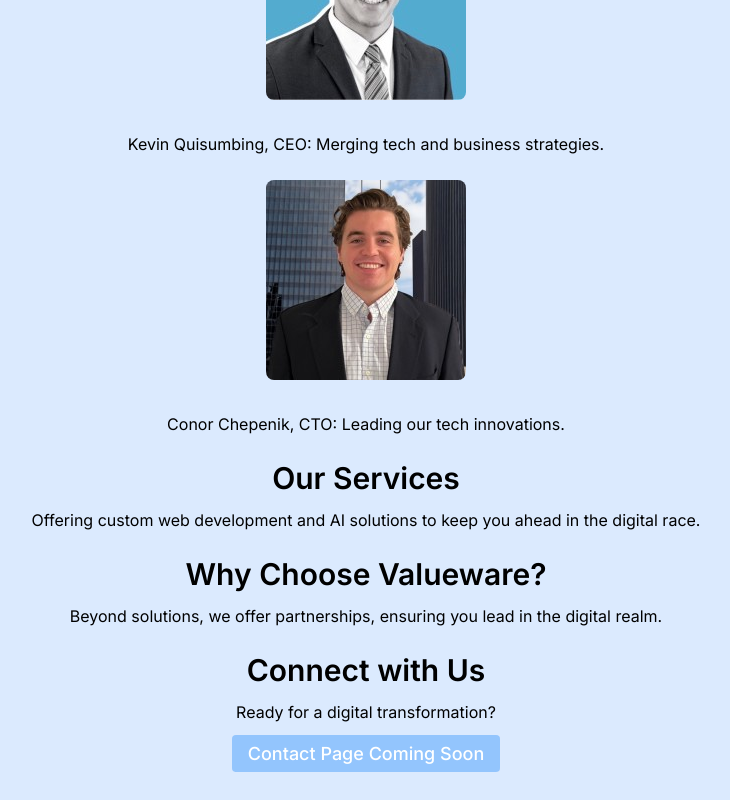
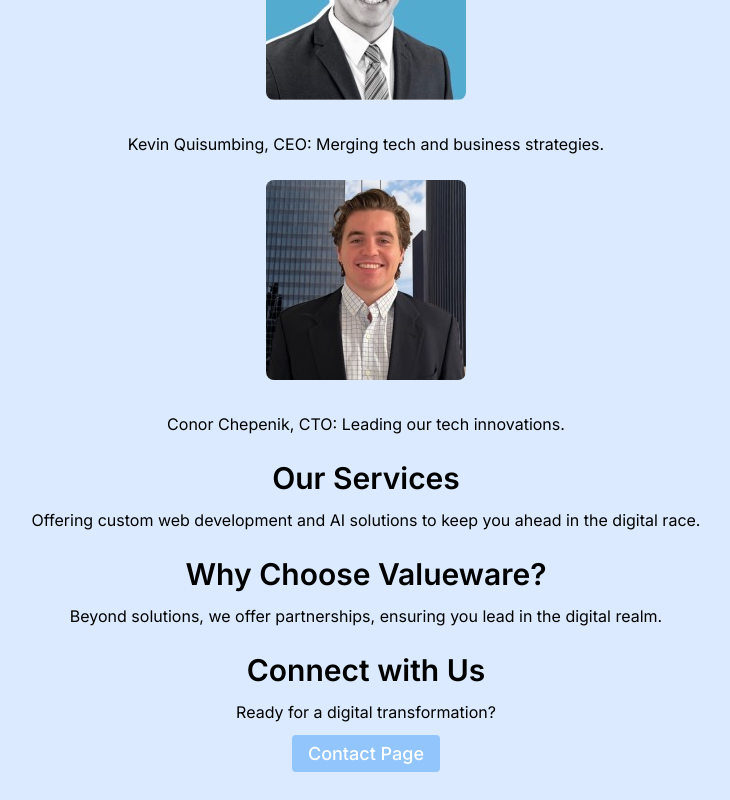
Before and after one commit to Chepenik/valueware.ai, a Next.js app: page / in a window 1280 px wide. Shown: the part 1008-1808 px from the top of the page, without its empty margins (274-1004 px from the left). Built offline with nearby package versions, Linux system fonts and the light colour scheme.

Commit message:
updated contact button

```diff
--- a/src/app/page.tsx
+++ b/src/app/page.tsx
@@ -74,7 +74,7 @@
         </p>
         <Link className="px-4 py-2 text-lg font-medium text-white bg-blue-300 rounded hover:bg-green-400 hover:text-gray-600 transition-colors duration-300 ease-in-out"href="/contact">
           <button>
-            Contact Page Coming Soon
+            Contact Page
           </button>
         </Link>
       </section>
```
